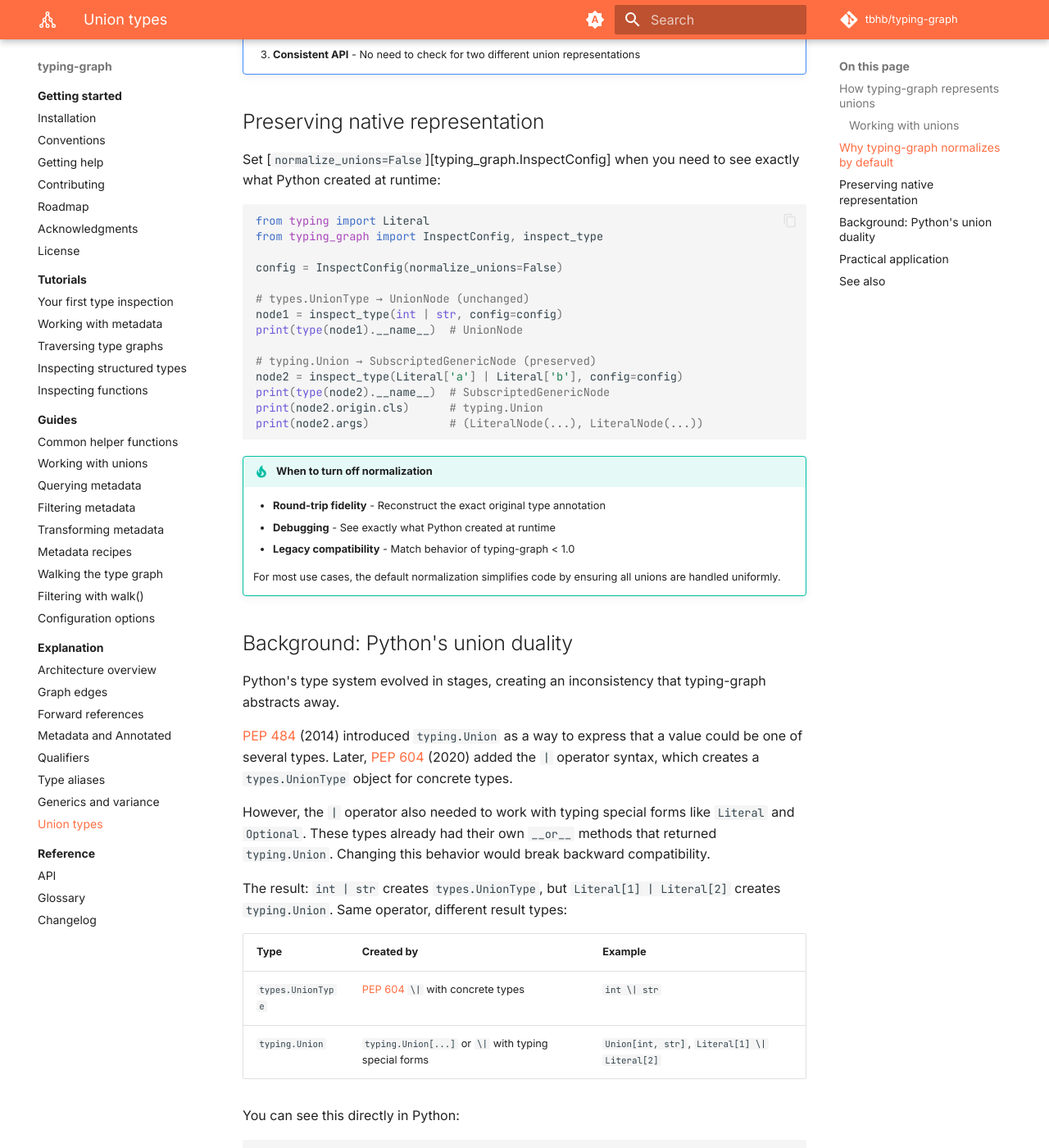
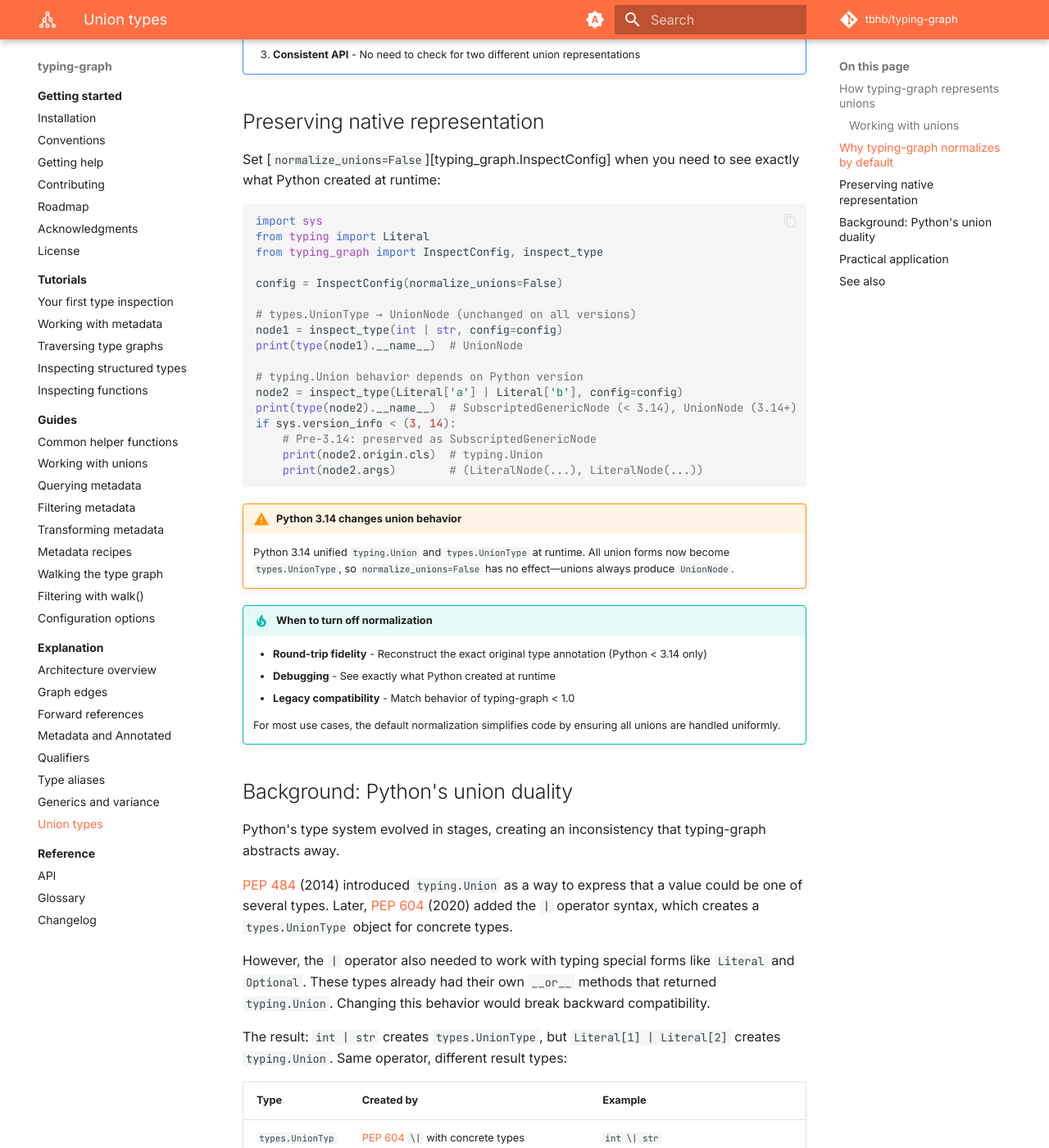
Before and after one commit to tbhb/typing-graph, an MkDocs documentation site: the page built from docs/explanation/union-types.md, in a window 1280 px wide and 1400 px high, scrolled down 1608 px. Shown: the whole window at 82% size. Built offline with MkDocs 1.6.1 and Material for MkDocs 9.7.7, drawn with Linux system fonts in a browser that asks for light colours; comment, search, counter and statistics services are not loaded; some of the changed text lies outside the part shown.

Commit message:
fix(tests): skip union normalization tests on Python 3.14+
Python 3.14 unified typing.Union and types.UnionType at runtime,
making it impossible to preserve typing.Union as SubscriptedGenericNode
when normalize_unions=False. The tests expecting this behavior are
now skipped on Python 3.14+ since the runtime itself performs the
unification before typing-graph can inspect the type.

Also updates documentation examples with version guards to prevent
AttributeError when accessing node.origin on UnionNode.

````diff
--- a/docs/explanation/union-types.md
+++ b/docs/explanation/union-types.md
@@ -69,25 +69,32 @@ This normalization simplifies your code by providing a consistent interface for
 Set [`normalize_unions=False`][typing_graph.InspectConfig] when you need to see exactly what Python created at runtime:
 
 ```python
+import sys
 from typing import Literal
 from typing_graph import InspectConfig, inspect_type
 
 config = InspectConfig(normalize_unions=False)
 
-# types.UnionType → UnionNode (unchanged)
+# types.UnionType → UnionNode (unchanged on all versions)
 node1 = inspect_type(int | str, config=config)
 print(type(node1).__name__)  # UnionNode
 
-# typing.Union → SubscriptedGenericNode (preserved)
+# typing.Union behavior depends on Python version
 node2 = inspect_type(Literal['a'] | Literal['b'], config=config)
-print(type(node2).__name__)  # SubscriptedGenericNode
-print(node2.origin.cls)      # typing.Union
-print(node2.args)            # (LiteralNode(...), LiteralNode(...))
+print(type(node2).__name__)  # SubscriptedGenericNode (< 3.14), UnionNode (3.14+)
+if sys.version_info < (3, 14):
+    # Pre-3.14: preserved as SubscriptedGenericNode
+    print(node2.origin.cls)  # typing.Union
+    print(node2.args)        # (LiteralNode(...), LiteralNode(...))
 ```
+
+!!! warning "Python 3.14 changes union behavior"
+
+    Python 3.14 unified `typing.Union` and `types.UnionType` at runtime. All union forms now become `types.UnionType`, so `normalize_unions=False` has no effect—unions always produce `UnionNode`.
 
 !!! tip "When to turn off normalization"
 
-    - **Round-trip fidelity** - Reconstruct the exact original type annotation
+    - **Round-trip fidelity** - Reconstruct the exact original type annotation (Python < 3.14 only)
     - **Debugging** - See exactly what Python created at runtime
     - **Legacy compatibility** - Match behavior of typing-graph < 1.0
 
@@ -108,9 +115,10 @@ The result: `int | str` creates `types.UnionType`, but `Literal[1] | Literal[2]`
 | `types.UnionType` | [PEP 604](https://peps.python.org/pep-0604/) `\|` with concrete types | `int \| str`                                  |
 | `typing.Union`    | `typing.Union[...]` or `\|` with typing special forms                 | `Union[int, str]`, `Literal[1] \| Literal[2]` |
 
-You can see this directly in Python:
+You can see this directly in Python (< 3.14):
 
 ```python
+import sys
 from typing import Literal, get_origin, Union
 import types
 
@@ -118,10 +126,14 @@ import types
 concrete_union = int | str
 print(isinstance(concrete_union, types.UnionType))  # True
 
-# Literal types → typing.Union (!)
+# Literal types → typing.Union (!) on Python < 3.14
 literal_union = Literal['a'] | Literal['b']
-print(isinstance(literal_union, types.UnionType))   # False
-print(get_origin(literal_union) is Union)           # True
+if sys.version_info < (3, 14):
+    print(isinstance(literal_union, types.UnionType))  # False
+    print(get_origin(literal_union) is Union)          # True
+else:
+    # Python 3.14+: all unions are types.UnionType
+    print(isinstance(literal_union, types.UnionType))  # True
 ```
 
 Python 3.14 fixes this by unifying both forms. In Python 3.14, `types.UnionType` becomes an alias for `typing.Union`, and all union expressions produce the same runtime type. typing-graph brings this consistency to all Python versions through its default `normalize_unions=True` behavior, so code you write today will work identically on Python 3.14+ without changes.
````
Also changed, not shown: 2 other files.
